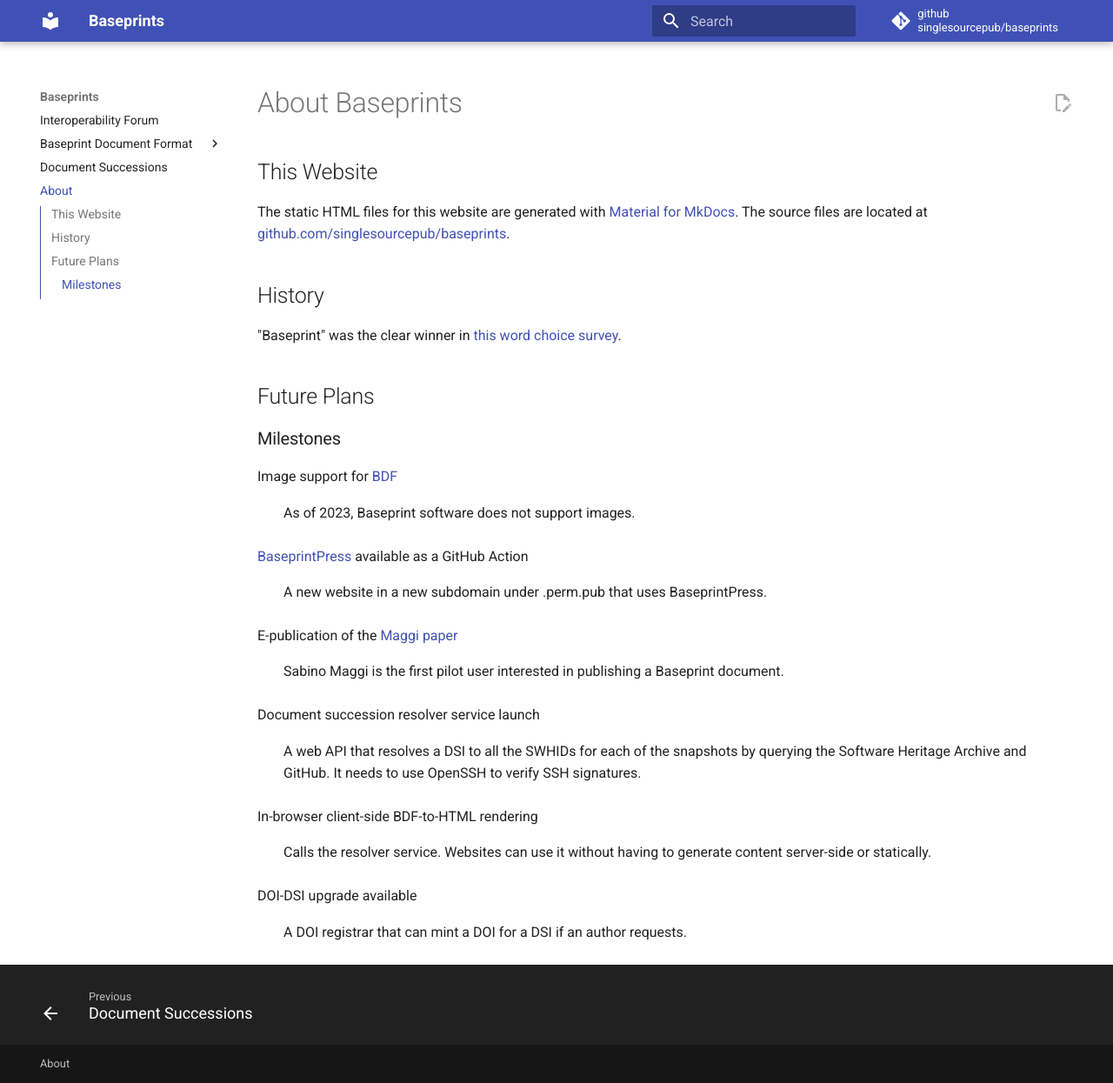
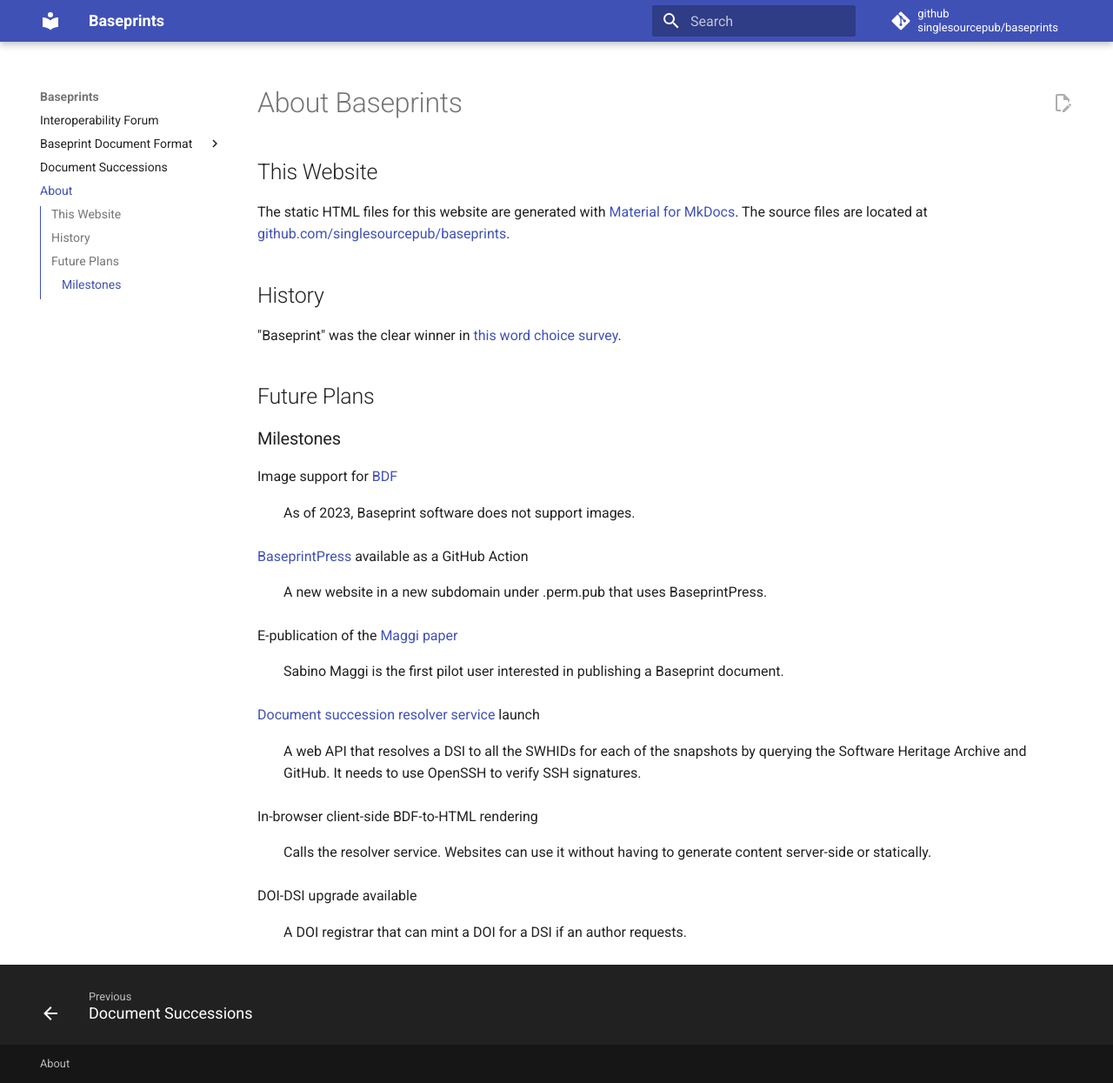
Before and after one commit to singlesourcepub/baseprints, an MkDocs documentation site: the page built from docs/about.md, in a window 1280 px wide and 1245 px high. Shown: the whole window at 87% size. Built offline with MkDocs 1.6.1 and Material for MkDocs 9.7.7, drawn with Linux system fonts in a browser that asks for light colours; part of the change alters nothing that is shown.

```diff
--- a/docs/about.md
+++ b/docs/about.md
@@ -32,7 +32,7 @@ Image support for [BDF](bdf/index.md)
 E-publication of the [Maggi paper](https://github.com/castedo/ten-years-challenge-pulsed-drive)
 : Sabino Maggi is the first pilot user interested in publishing a Baseprint document.
 
-Document succession resolver service launch
+[Document succession resolver service](https://github.com/singlesourcepub/baseprints/discussions/7) launch
 : A web API that resolves a DSI to all the SWHIDs for each of the snapshots by querying the
 Software Heritage Archive and GitHub. It needs to use OpenSSH to verify SSH signatures.
 
```
